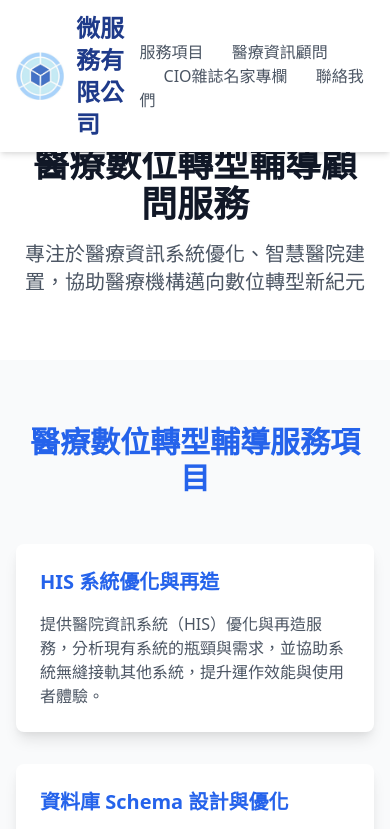
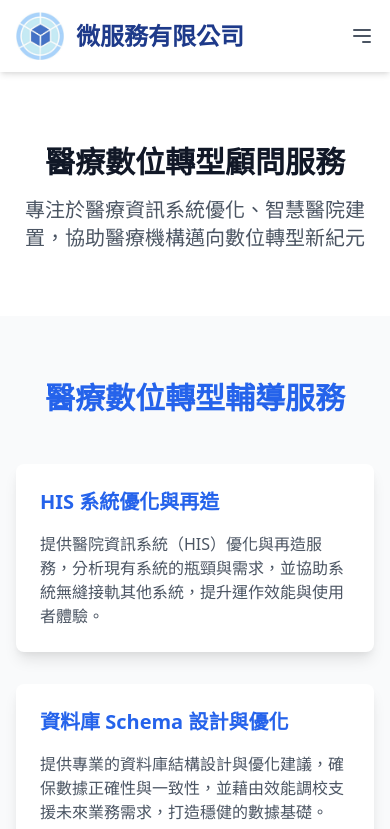
Before and after one commit to peiransun/microservices, a plain HTML site: page index.html in a window 390 px wide. Shown: the top 829 px of the page. Drawn offline with nearby package versions, Linux system fonts and the light colour scheme.

Commit message:
手機版

```diff
--- a/index.html
+++ b/index.html
@@ -6,6 +6,13 @@
   <meta name="viewport" content="width=device-width, initial-scale=1.0" />
   <title>醫療數位轉型輔導顧問服務</title>
   <link href="https://cdnjs.cloudflare.com/ajax/libs/tailwindcss/2.2.19/tailwind.min.css" rel="stylesheet" />
+  <script>
+    function toggleMenu() {
+      const menu = document.getElementById("mobileMenu");
+      menu.classList.toggle("hidden");
+    }
+  </script>
+</head>
 
 <body class="bg-gray-50">
   <!-- 導航欄 -->
@@ -16,12 +23,31 @@
           <img src="logo.png" alt="Logo" class="w-12 h-12" />
           <span class="text-2xl font-bold text-blue-900">微服務有限公司</span>
         </div>
-        <div class="space-x-6">
+        <!-- 漢堡按鈕 -->
+        <button
+          class="block lg:hidden text-gray-600 focus:outline-none focus:ring-2 focus:ring-blue-600"
+          onclick="toggleMenu()">
+          <svg class="w-6 h-6" fill="none" stroke="currentColor" stroke-width="2" viewBox="0 0 24 24"
+            xmlns="http://www.w3.org/2000/svg">
+            <path stroke-linecap="round" stroke-linejoin="round"
+              d="M4 6h16M4 12h16m-7 6h7"></path>
+          </svg>
+        </button>
+        <!-- 完整選單 -->
+        <div class="hidden lg:flex space-x-6">
           <a href="#services" class="text-gray-600 hover:text-blue-600">服務項目</a>
           <a href="#consultant" class="text-gray-600 hover:text-blue-600">醫療資訊顧問</a>
           <a href="https://www.cio.com.tw/author/sunpeiran/" class="text-gray-600 hover:text-blue-600">CIO雜誌名家專欄</a>
           <a href="#contact" class="text-gray-600 hover:text-blue-600">聯絡我們</a>
         </div>
+      </div>
+      <!-- 漢堡選單 -->
+      <div id="mobileMenu" class="hidden lg:hidden mt-4 bg-white shadow-md rounded-lg">
+        <a href="#services" class="block px-4 py-2 text-gray-600 hover:bg-blue-100 hover:text-blue-600">服務項目</a>
+        <a href="#consultant" class="block px-4 py-2 text-gray-600 hover:bg-blue-100 hover:text-blue-600">醫療資訊顧問</a>
+        <a href="https://www.cio.com.tw/author/sunpeiran/"
+          class="block px-4 py-2 text-gray-600 hover:bg-blue-100 hover:text-blue-600">CIO雜誌名家專欄</a>
+        <a href="#contact" class="block px-4 py-2 text-gray-600 hover:bg-blue-100 hover:text-blue-600">聯絡我們</a>
       </div>
     </div>
   </nav>
@@ -30,7 +56,7 @@
   <div class="bg-white pt-20">
     <div class="container mx-auto px-4 py-16">
       <div class="text-center">
-        <h1 class="text-4xl font-bold text-gray-900 mb-4">醫療數位轉型輔導顧問服務</h1>
+        <h1 class="text-3xl font-bold text-gray-900 mb-4">醫療數位轉型顧問服務</h1>
         <p class="text-xl text-gray-600 max-w-3xl mx-auto">
           專注於醫療資訊系統優化、智慧醫院建置，協助醫療機構邁向數位轉型新紀元
         </p>
@@ -42,7 +68,7 @@
   <div id="services" class="relative -top-20"></div>
   <div class="py-16 bg-gray-50 scroll-mt-20">
     <div class="container mx-auto px-4">
-      <h2 class="text-3xl font-bold text-center text-blue-600 mb-12">醫療數位轉型輔導服務項目</h2>
+      <h2 class="text-3xl font-bold text-center text-blue-600 mb-12">醫療數位轉型輔導服務</h2>
       <div class="grid md:grid-cols-2 lg:grid-cols-3 gap-8">
         <!-- Service Cards -->
         <div class="bg-white rounded-lg shadow-lg p-6 hover:shadow-xl transition-shadow">
```
